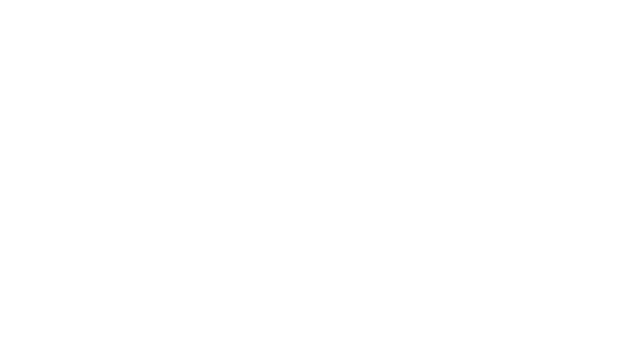
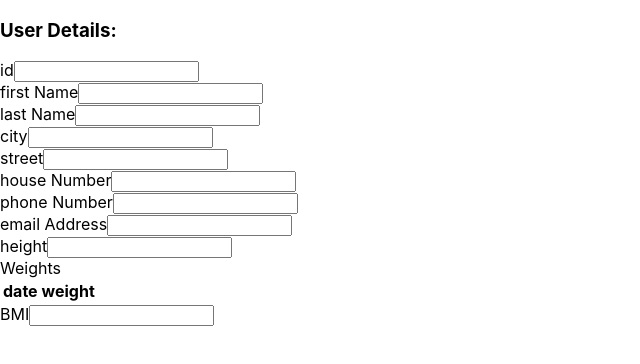
Before and after one commit to yehuditCohen020302/final-project-weight-watchers, a React (Create React App) app in the folder client-side-react/react-project-side/: page /1 in a window 1280 px wide. Shown: the top 364 px of the page, without its empty margins (0-640 px from the left). Built offline with nearby package versions, Linux system fonts and the light colour scheme.

Commit message:
start write the user page

```diff
--- a/client-side-react/react-project-side/src/components/App.js
+++ b/client-side-react/react-project-side/src/components/App.js
@@ -3,6 +3,7 @@ import React from 'react'
 import {
   BrowserRouter as Router, Route} from 'react-router-dom';
 import ManagerPage from './managerPage'
+import UserPage from './userPage'
 
 
 function App() {
@@ -11,7 +12,9 @@ function App() {
         <Route path='/' exact>
           <ManagerPage/>
         </Route>
-
+        <Route path='/:id' >
+          <UserPage/>
+        </Route>
     </Router>
   );
 }
--- a/client-side-react/react-project-side/src/components/userPage.js
+++ b/client-side-react/react-project-side/src/components/userPage.js
@@ -0,0 +1,42 @@
+
+
+export default function UserPage(){
+    console.log(" in UserPage");
+    return(
+        <div>
+            <h3 id="title">User Details:</h3>
+            <div id="userDetails" >
+                <label>id</label>
+                <input className="details" type="text" id="userId" /><br />
+                <label>first Name</label>
+                <input className="details" type="text" id="firstName" /><br />
+                <label>last Name</label>
+                <input className="details" type="text" id="lastName" /><br />
+                <label>city</label>
+                <input className="details" type="text" id="city" /><br />
+                <label>street</label>
+                <input className="details" type="text" id="street" /><br />
+                <label>house Number</label>
+                <input className="details" type="number" id="houseNumber" /><br />
+                <label>phone Number</label>
+                <input className="details" type="text" id="phoneNumber" /><br />
+                <label>email Address</label>
+                <input className="details" type="email" id="emailAddress" /><br />
+                <label>height</label>
+                <input className="details" type="number" id="height" /><br />
+                <label>Weights</label>
+                <table>
+                    <thead>
+                        <tr>
+                            <th>date</th>
+                            <th>weight</th>
+                        </tr>
+                    </thead>
+                    <tbody id="weights"></tbody>
+                </table>
+                <label>BMI</label>
+                <input type="number" id="BMI" /><br/>
+            </div>
+        </div>
+    )
+}
```
Also changed, not shown: client-side-react/react-project-side/src/components/managerPage.js (+0 -8 lines).
